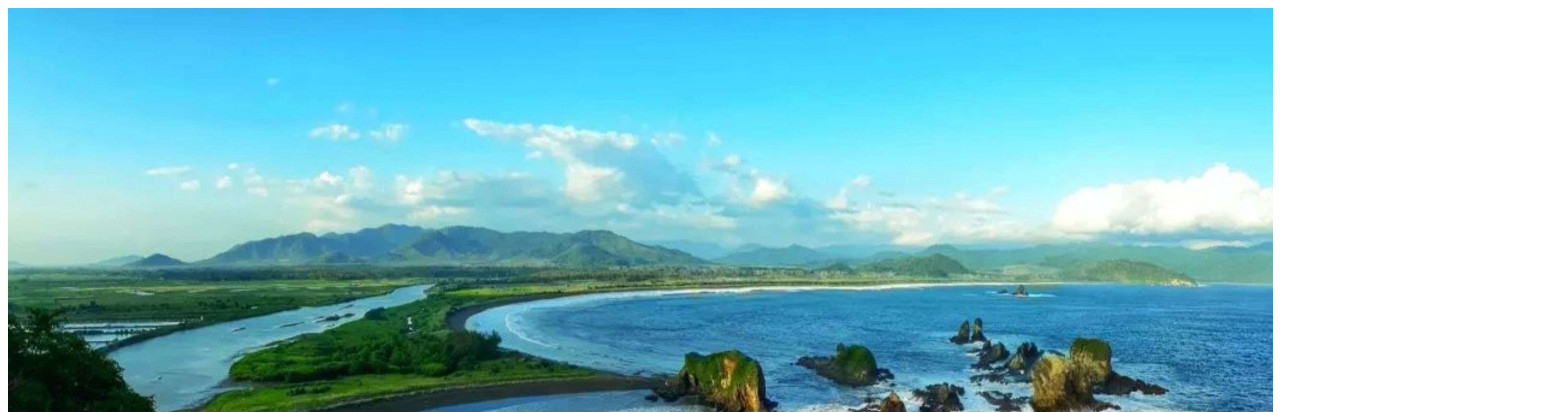
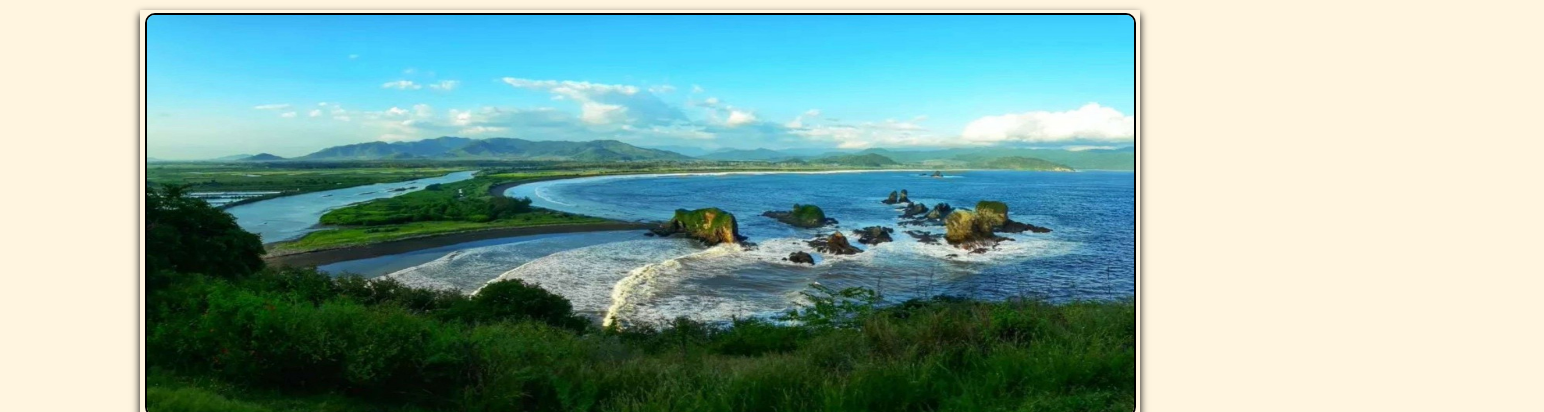
Before and after one commit to AchmadFauzanAlif/projectCSS, a plain HTML site: page index.html in a window 1280 px wide. Shown: the top 412 px of the page, 1544 px wide, since content can reach past the window. Drawn offline with Linux system fonts and the light colour scheme.

Commit message:
Update index.html

```diff
--- a/index.html
+++ b/index.html
@@ -4,7 +4,7 @@
     <meta charset="UTF-8">
     <meta name="viewport" content="width=device-width, initial-scale=1.0">
     <title>Praktikum</title>
-    <link rel="stylesheet" href="/23-145_Achmad Fauzan Alif Fitrah_TP4.css">
+    <link rel="stylesheet" href="style.css">
     <link rel="preconnect" href="https://fonts.googleapis.com">
     <link rel="preconnect" href="https://fonts.gstatic.com" crossorigin>
     <link href="https://fonts.googleapis.com/css2?family=Poppins:ital,wght@0,100;0,200;0,300;0,400;0,500;0,600;0,700;0,800;0,900;1,100;1,200;1,300;1,400;1,500;1,600;1,700;1,800;1,900&display=swap" rel="stylesheet">
```
